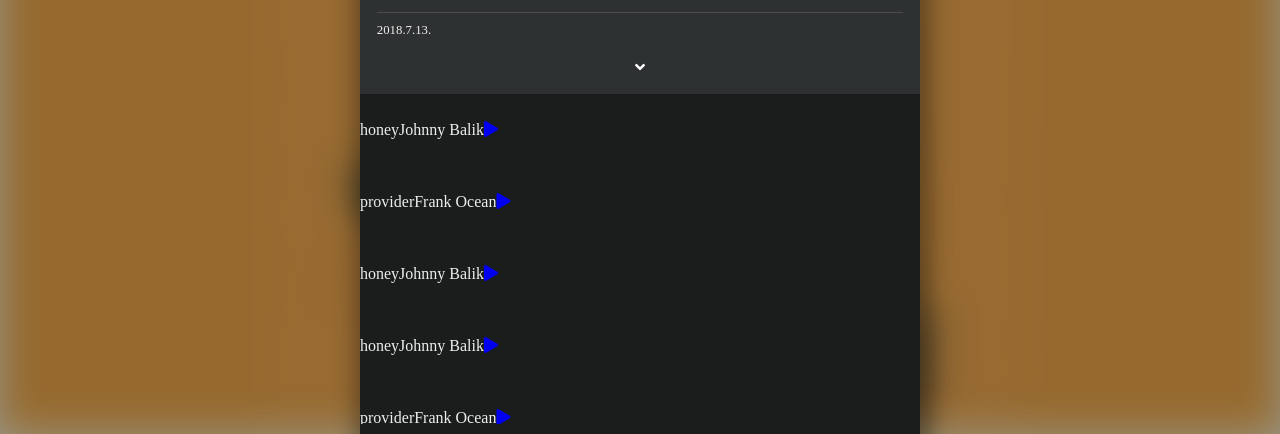
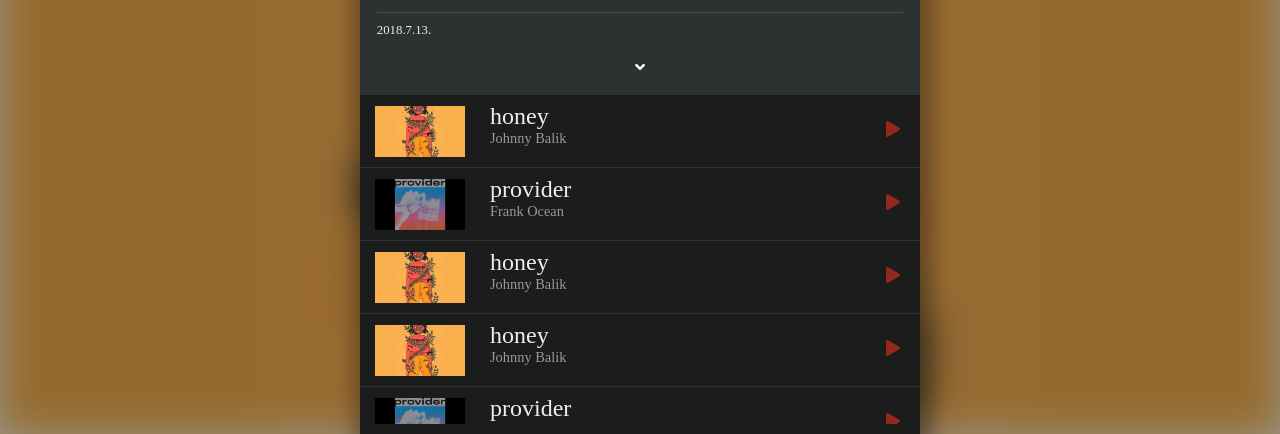
Before and after one commit to YOOGOMJA/music_playlist, a website: page index.html in a window 1280 px wide. Shown: the part 366-800 px from the top of the page. Drawn offline with Linux system fonts and the light colour scheme.

Commit message:
완성 1ck
Signed-off-by: GOMJA-ROOM <machun3@naver.com>

```diff
--- a/styles.css
+++ b/styles.css
@@ -141,16 +141,53 @@
 .content .list-container .item{
     color : #eee;
     height : 72px;
+    padding : 0 15px;
+    border-top : 1px solid #2e3131;
+    position : relative;
 }
 
-.content .list-container .item p,a{
-    display: table-cell;
+.content .list-container .item p{
     margin: 0;
-    vertical-align: middle;
-    height: 72px;
 }
 
-/*  ## FOOTER          */
+.content .list-container .item .title {
+    margin-top: 8px;
+    font-size : 1.5em;
+}
+
+.content .list-container .item .artist{
+    font-size : .9em;
+    color:#999;
+}
+
+.content .list-container .item a{
+    /* float:right; */
+    margin-top:26px;
+    text-decoration: none;
+    color : #96281b;
+    position:absolute;
+    right: 20px;
+    top:0;
+}
+
+.content .list-container .item .thumbnail{
+    width : 90px;
+    height : 51px;
+    /* display:block; */
+    background-position :center;
+    background-size : contain;
+    float:left;
+    margin-top:11px;
+    margin-right : 25px;
+}
+
+.content .list-container .item .thumbnail.honey{
+    background-image:url('./images/honey.jpg')
+}
+
+.content .list-container .item .thumbnail.provider{
+    background-image:url('./images/provider.jpg')
+}
 
 
 
```
